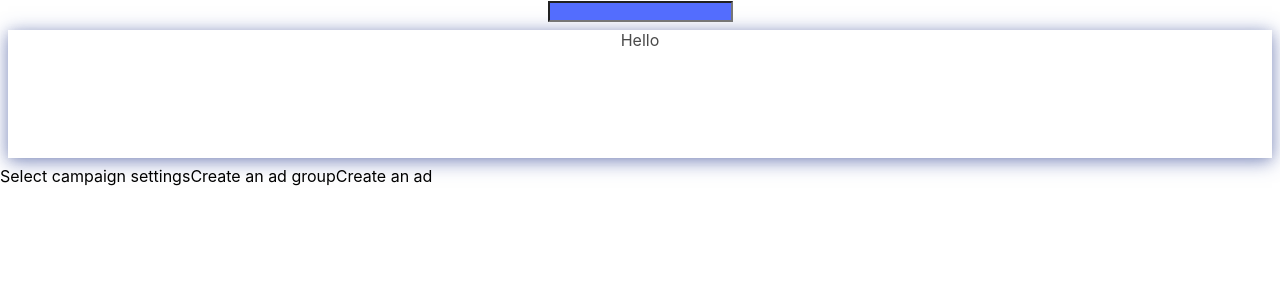
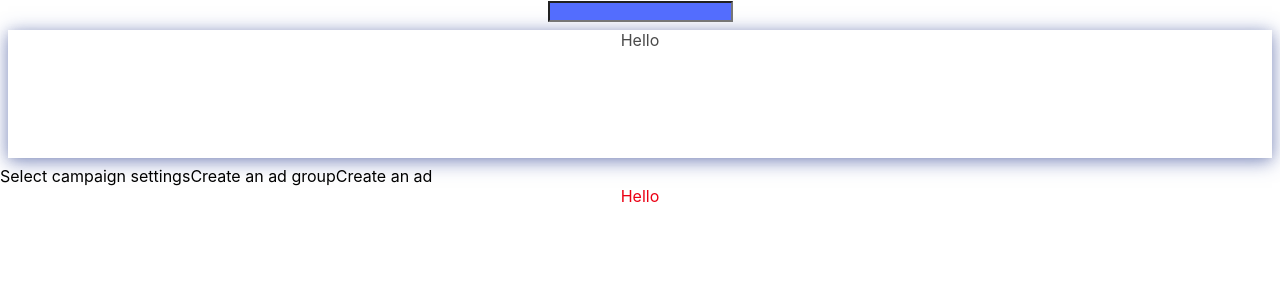
Before and after one commit to natserract/cdd-react, a React (Create React App) app: page / in a window 1280 px wide. Shown: the top 300 px of the page. Built offline with nearby package versions, Linux system fonts and the light colour scheme.

Commit message:
feat: 🎸 [component] typography

```diff
--- a/src/App.tsx
+++ b/src/App.tsx
@@ -5,6 +5,7 @@ import Widget from 'src/components/widget'
 
 import './styles/App.css';
 import Stepper from 'src/components/stepper'
+import Typography from 'src/components/typography';
 
 import { cryptoRandomString } from './utils/random';
 
@@ -41,6 +42,10 @@ function App() {
           )
         })}
       </Stepper>
+
+      <Typography color='error' gutterBottom>
+        Hello
+      </Typography>
     </div>
   );
 }
--- /dev/null
+++ b/src/components/typography/index.tsx
@@ -0,0 +1,58 @@
+import React from 'react'
+import styled from "styled-components";
+import { defaultTheme } from "src/themes/default";
+
+type TypographyRootProps = {
+  color?: "primary" | "textPrimary" | "secondary" | "textSecondary" | "error" | "hint",
+  gutterBottom?: boolean
+  component?: string | React.ComponentType,
+  sx?: Record<string, unknown>
+  variant?: keyof typeof defaultTheme.typography
+  bolder?: boolean,
+}
+
+const TypographyRoot = styled('span').withConfig<TypographyRootProps>({
+  displayName: 'Typography',
+})(({ sx, color, gutterBottom, bolder, variant }) => ({
+  margin: 0,
+  fontWeight: bolder ? 'bold' : 'normal',
+
+  ...(variant && defaultTheme.typography[variant]),
+
+  ...(color && {
+    color: defaultTheme.palette.text[color]
+  }),
+
+  ...(gutterBottom && {
+    marginBottom: '1em',
+  }),
+
+  ...sx,
+}))
+
+type TypographyProps = {
+  children?: React.ReactNode,
+} & TypographyRootProps
+
+const Typography = React.forwardRef<React.Component<{}, any, any>, TypographyProps>((props, ref) => {
+  const {
+    color = "primary",
+    variant = "body1",
+    component,
+    ...other
+  } = props
+
+  const Component = component || 'span';
+
+  return (
+    <TypographyRoot
+      ref={ref}
+      as={Component}
+      color={color}
+      variant={variant}
+      {...other}
+    />
+  )
+})
+
+export default Typography
--- a/src/themes/default.ts
+++ b/src/themes/default.ts
@@ -39,7 +39,10 @@ const defaultTheme = {
     },
     text: {
       primary: '#4A4A4A',
+      textPrimary: "#536DFE",
       secondary: '#6E6E6E',
+      textSecondary: "#FF5C93",
+      error: "rgb(235, 0, 20)",
       hint: '#B9B9B9',
     },
     background: {
@@ -75,6 +78,9 @@ const defaultTheme = {
     h6: {
       fontSize: "1.142rem",
     },
+    body1: {
+      fontSize: "1rem",
+    }
   },
   shape: {
     borderRadius: '14px'
```
Also changed, not shown: .eslintrc.js.
